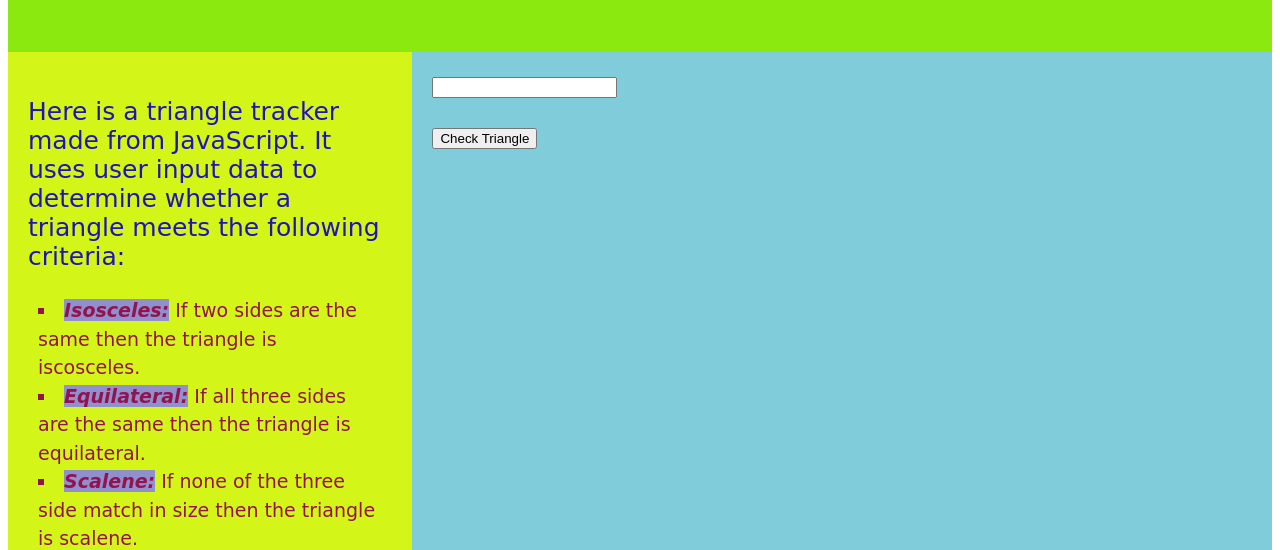
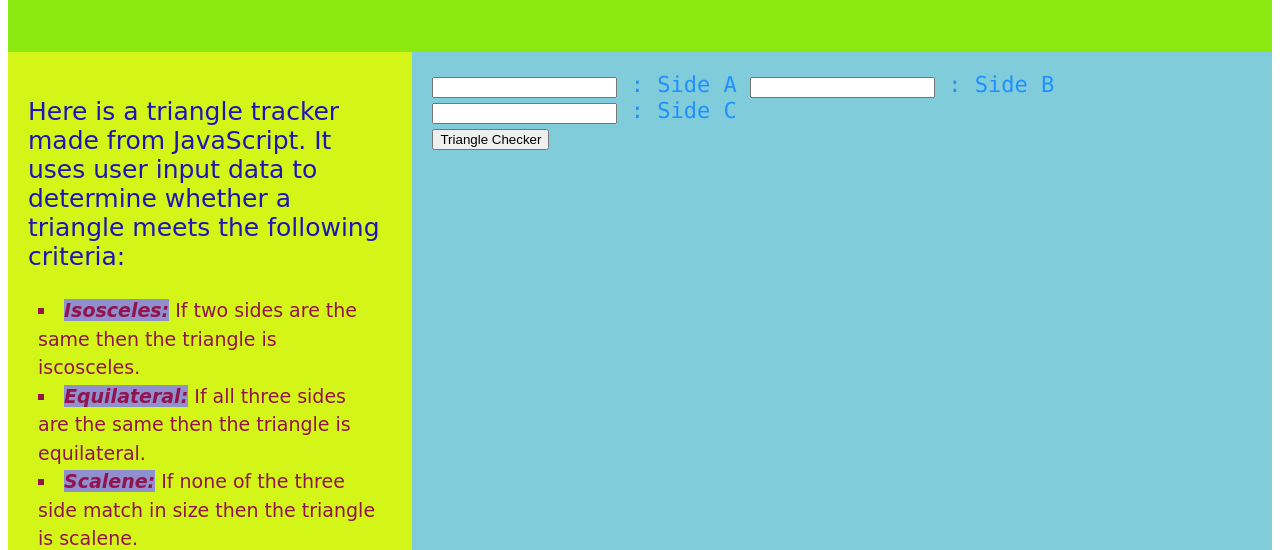
Before and after one commit to philipkariuki/Triangle-tracker, a plain HTML site: page index.html in a window 1280 px wide. Shown: the part 163-713 px from the top of the page. Drawn offline with Linux system fonts and the light colour scheme.

Commit message:
Changes input types
-Removes previous place holder input types.
-Removes previous br line break.
-Creates new class 'button-submit'.
-Adds input button 'Triangle checker'.
-Creates div for 'Triangle Checker'.
-Creates spans for sideA, sideB, sideC.

```diff
--- a/index.html
+++ b/index.html
@@ -7,6 +7,7 @@
 </head>
 
 <body>
+  <script src="js/scripts.js"></script>
   <div class="header">
     <h2>Triangle Tracker</h2>
   </div>
@@ -29,11 +30,15 @@
     </div>
 
   <div class="main">
-
-      <input type='text' id='myText' />
-      <br><br>
-      <input type='button' onclick='notEmpty()' value='Check Triangle' />
-
+      <input type='text' id='sideA' /> : Side A
+      <span id="sideAerror" class="error-span"> </span>
+      <input type='text' id='sideB' /> : Side B
+      <span id="sideBerror" class="error-span"> </span>
+      <input type='text' id='sideC'   /> : Side C
+      <span id="sideCerror" class="error-span"> </span>
+   <div>
+         <input type='button' class="button-submit" onclick='checkTriangle()' value='Triangle Checker' />
+    </div>
 
 
   </div>
```
